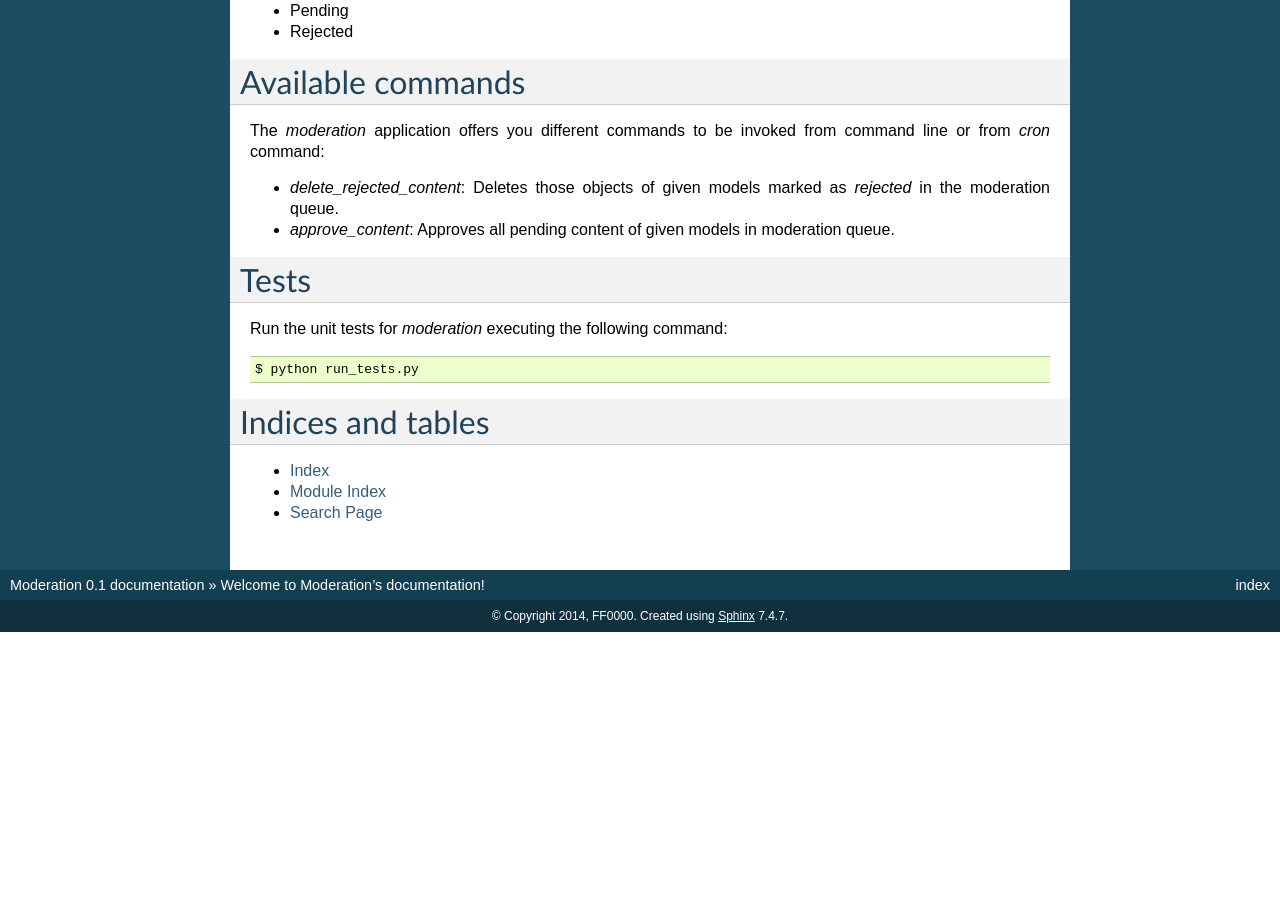
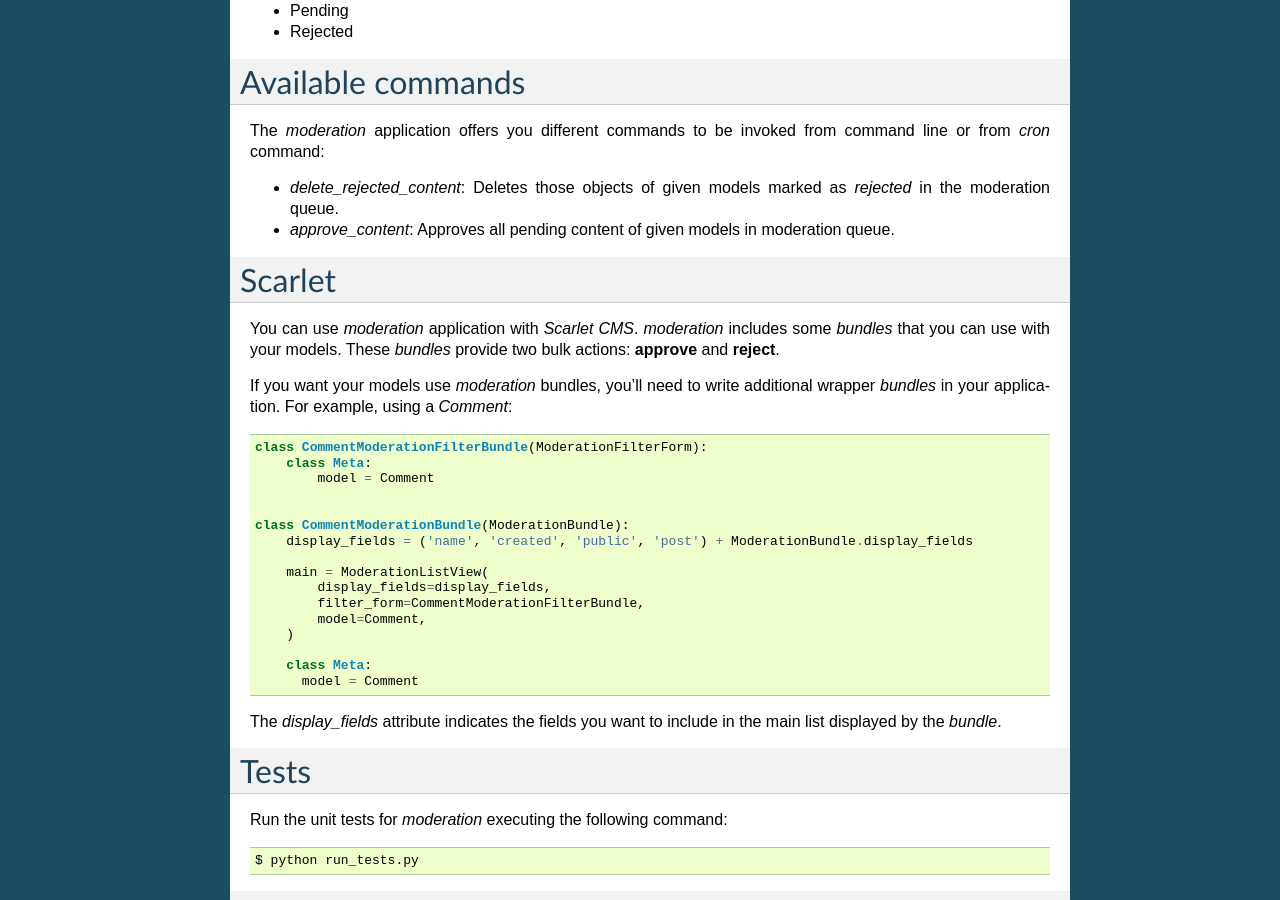
Before and after one commit to deserat/hackthefed, a Sphinx documentation site: the page built from docs/source/index.rst, in a window 1280 px wide and 900 px high, scrolled down 1357 px. Built offline with Sphinx 7.4.7, drawn with Linux system fonts in a browser that asks for light colours; before the commit the page ends 1989 px from its top, so only the background shows below that.

Commit message:
Adding doc for moderation bundles

```diff
--- a/docs/source/index.rst
+++ b/docs/source/index.rst
@@ -95,6 +95,36 @@ command line or from *cron* command:
 * *delete_rejected_content*: Deletes those objects of given models marked as *rejected* in the moderation queue.
 * *approve_content*: Approves all pending content of given models in moderation queue.
 
+Scarlet
+========
+
+You can use *moderation* application with *Scarlet CMS*. *moderation*
+includes some *bundles* that you can use with your models. These *bundles* provide
+two bulk actions: **approve** and **reject**.
+
+If you want your models use *moderation* bundles, you'll need to write additional
+wrapper *bundles* in your application. For example, using a *Comment*::
+
+  class CommentModerationFilterBundle(ModerationFilterForm):
+      class Meta:
+          model = Comment
+
+
+  class CommentModerationBundle(ModerationBundle):
+      display_fields = ('name', 'created', 'public', 'post') + ModerationBundle.display_fields
+
+      main = ModerationListView(
+          display_fields=display_fields,
+          filter_form=CommentModerationFilterBundle,
+          model=Comment,
+      )
+
+      class Meta:
+        model = Comment
+
+The *display_fields* attribute indicates the fields you want to include in the
+main list displayed by the *bundle*.
+
 Tests
 =====
 
```
